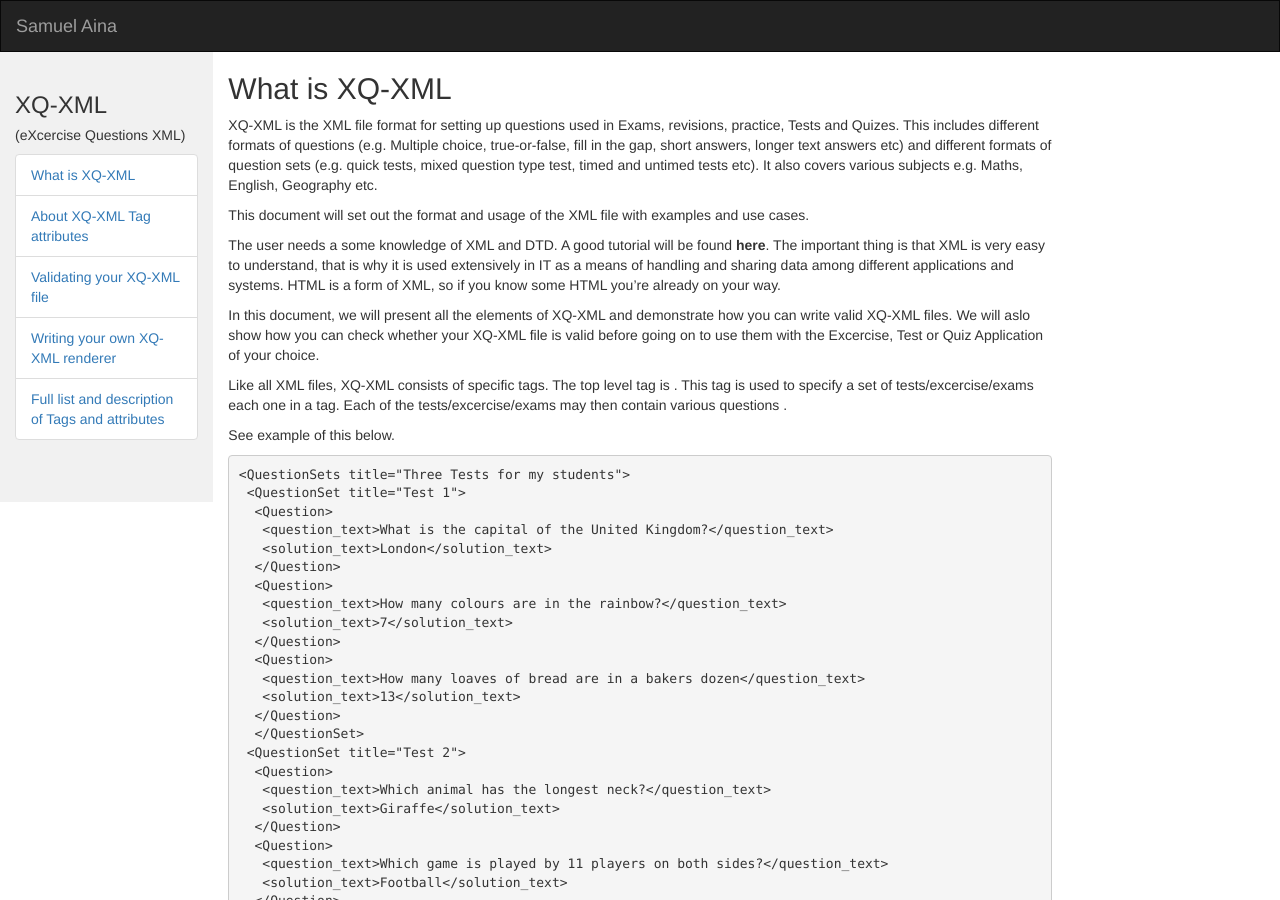
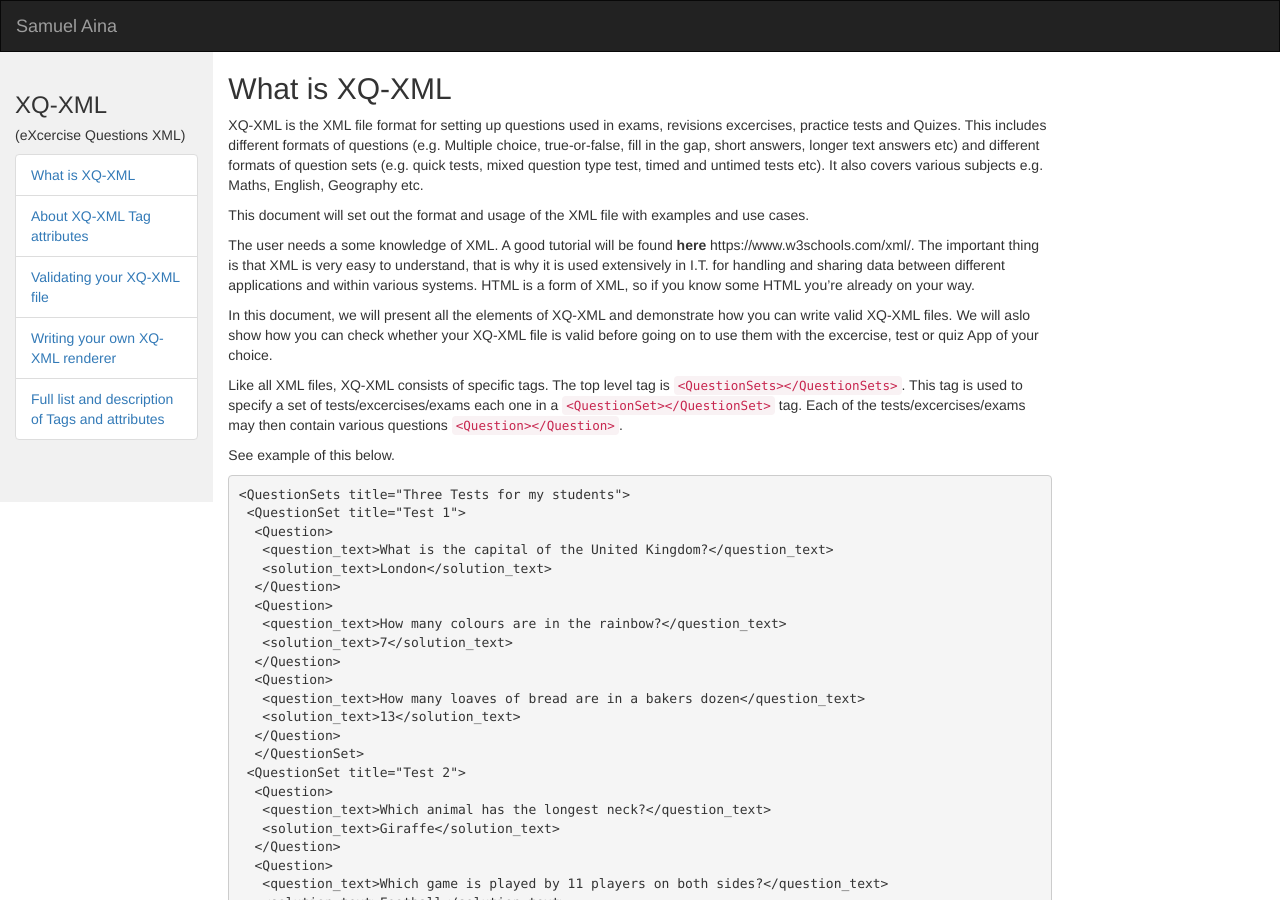
Before and after one commit to SamuelAina/XQ-XML-DOCS, a Jekyll site: the page built from docs/index.md, in a window 1280 px wide and 900 px high. Built offline with Jekyll 4.4.1, drawn with Linux system fonts in a browser that asks for light colours; our own code applies the rules of GitHub Pages for plain Markdown files.

Commit message:
Update index.md

````diff
--- a/docs/index.md
+++ b/docs/index.md
@@ -3,15 +3,15 @@ title: What is XQ-XML
 ---
 ## What is XQ-XML
 
-XQ-XML is the XML file format for setting up questions used in Exams, revisions, practice, Tests and Quizes. This includes different formats of questions (e.g. Multiple choice, true-or-false, fill in the gap, short answers, longer text answers etc) and different formats of question sets (e.g. quick tests, mixed question type test, timed and untimed tests etc). It also covers various subjects e.g. Maths, English, Geography etc.
+XQ-XML is the XML file format for setting up questions used in exams, revisions excercises, practice tests and Quizes. This includes different formats of questions (e.g. Multiple choice, true-or-false, fill in the gap, short answers, longer text answers etc) and different formats of question sets (e.g. quick tests, mixed question type test, timed and untimed tests etc). It also covers various subjects e.g. Maths, English, Geography etc.
 
 This document will set out the format and usage of the XML file with examples and use cases.
 
-The user needs a some knowledge of XML and DTD. A good tutorial will be found **here**. The important thing is that XML is very easy to understand, that is why it is used extensively in IT as a means of handling and sharing data among different applications and systems. HTML is a form of XML, so if you know some HTML you're already on your way.
+The user needs a some knowledge of XML. A good tutorial will be found **here** https://www.w3schools.com/xml/. The important thing is that XML is very easy to understand, that is why it is used extensively in I.T. for handling and sharing data between different applications and within various systems. HTML is a form of XML, so if you know some HTML you're already on your way.
 
-In this document, we will present all the elements of XQ-XML and demonstrate how you can write valid XQ-XML files. We will aslo show how you can check whether your XQ-XML file is valid before going on to use them with the Excercise, Test or Quiz Application of your choice.
+In this document, we will present all the elements of XQ-XML and demonstrate how you can write valid XQ-XML files. We will aslo show how you can check whether your XQ-XML file is valid before going on to use them with the excercise, test or quiz App of your choice.
 
-Like all XML files, XQ-XML consists of specific tags. The top level tag is <QuestionSets></QuestionSets>. This tag is used to specify a set of tests/excercise/exams each one in a <QuestionSet></QuestionSet> tag. Each of the tests/excercise/exams may then contain various questions <Question></Question>.
+Like all XML files, XQ-XML consists of specific tags. The top level tag is `<QuestionSets></QuestionSets>`. This tag is used to specify a set of tests/excercises/exams each one in a `<QuestionSet></QuestionSet>` tag. Each of the tests/excercises/exams may then contain various questions `<Question></Question>`.
 
 See example of this below.
 ```
````
